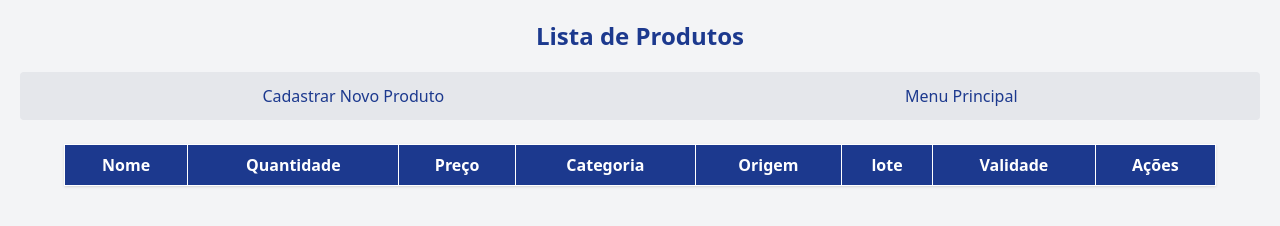
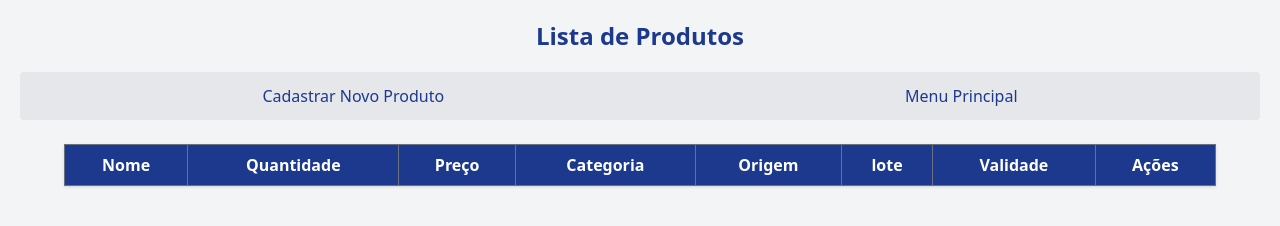
Before and after one commit to FranciellyGL/Projeto-Lista-de-Compras, a plain HTML site: page lista.html in a window 1280 px wide. Drawn offline with nearby package versions, Linux system fonts and the light colour scheme; files whose address does not match are found by name.

Commit message:
lista.html

```diff
--- a/lista.html
+++ b/lista.html
@@ -17,14 +17,14 @@
     <table id="tabela-produtos" class="w-[90%] mx-auto my-6 border-collapse bg-white shadow">
         <thead>
             <tr class="bg-blue-900 text-white">
-                <th class="p-2 border">Nome</th>
-                <th class="p-2 border">Quantidade</th>
-                <th class="p-2 border">Preço</th>
-                <th class="p-2 border">Categoria</th>
-                <th class="p-2 border">Origem</th>
-                <th class="p-2 border">lote</th>
-                <th class="p-2 border">Validade</th>
-                <th class="p-2 border">Ações</th>
+                <th class="p-2 border border-gray-500">Nome</th>
+                <th class="p-2 border border-gray-500">Quantidade</th>
+                <th class="p-2 border border-gray-500">Preço</th>
+                <th class="p-2 border border-gray-500">Categoria</th>
+                <th class="p-2 border border-gray-500">Origem</th>
+                <th class="p-2 border border-gray-500">lote</th>
+                <th class="p-2 border border-gray-500">Validade</th>
+                <th class="p-2 border border-gray-500">Ações</th>
             </tr>
         </thead>
         <tbody id="tabelaProdutos">
```
